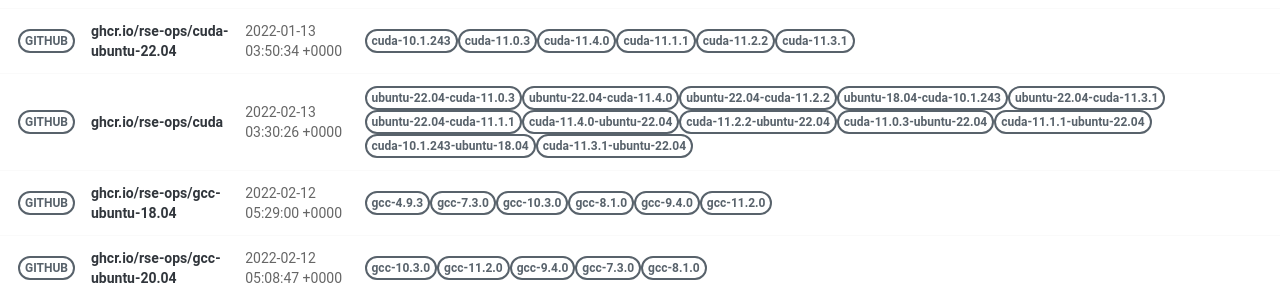
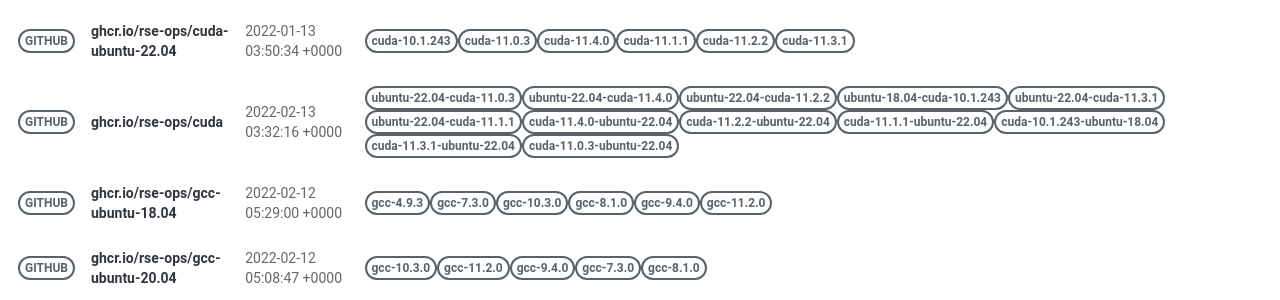
Before and after one commit to rse-ops/docker-images, a Jekyll site: the page built from pages/index.md, in a window 1280 px wide. Shown: the part 421-721 px from the top of the page. Built offline with Jekyll 4.4.1, drawn with Linux system fonts in a browser that asks for light colours; nearby versions of some CDN libraries.

Commit message:
Automated push to update library 2022-02-13

```diff
--- a/_library/ghcr.io-rse-ops-cuda.md
+++ b/_library/ghcr.io-rse-ops-cuda.md
@@ -1,7 +1,7 @@
 ---
 layout: container
 name: ghcr.io/rse-ops/cuda
-updated_at: 2022-02-13 03:30:26.329287
+updated_at: 2022-02-13 03:32:16.235742
 
 
 container_url: https://github.com/orgs/rse-ops/packages/container/package/cuda
```
Also changed, not shown: other parts of _library/ghcr.io-rse-ops-cuda.md (+3 -3 lines).
